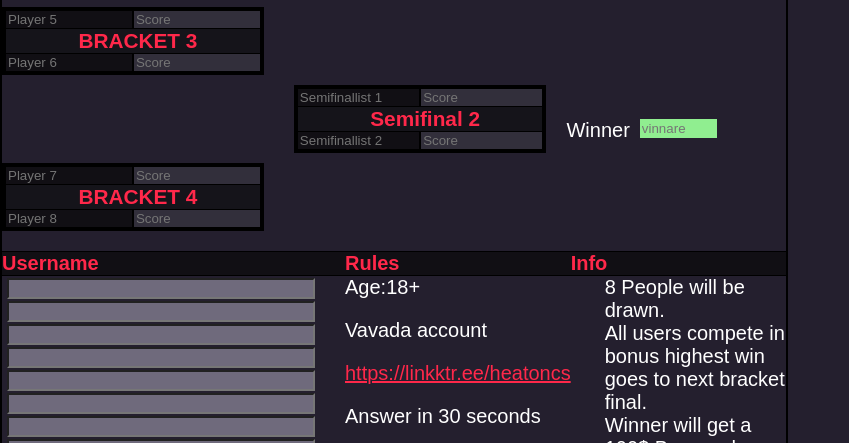
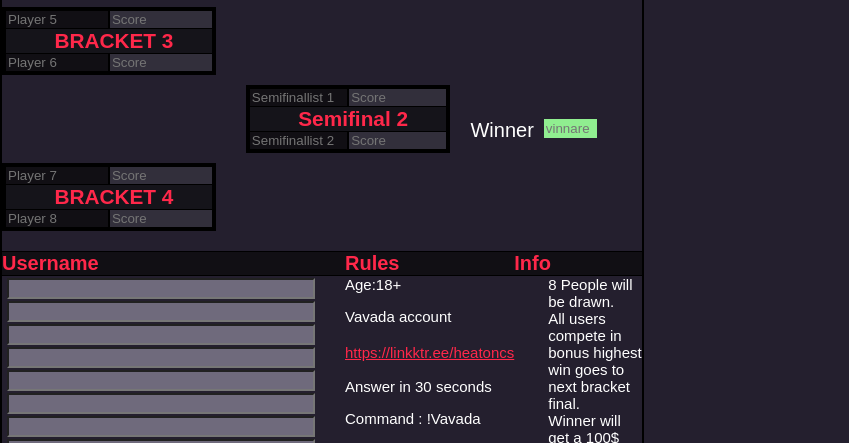
Before and after one commit to melvinsjostrand/bracketsystem, a plain HTML site: page Vavada.html in a window 1280 px wide. Shown: the part 357-800 px from the top of the page, without its empty margins (0-849 px from the left). Drawn offline with Linux system fonts and the light colour scheme.

Commit message:
mindre bracket

```diff
--- a/vavada.scss
+++ b/vavada.scss
@@ -3,7 +3,7 @@
 }
 body { //storlek på body
     display: grid;
-    width: 98vh;
+    width: 80vh;
     height: 100vh;
     grid-template-rows: 50px auto 300px;
     grid-template-areas:
@@ -229,10 +229,12 @@ footer{
     }
 
     p{
+        font-size: 15px;
         color: white;
     }
 
     a{
+        font-size: 15px;
         color: rgb(255 ,40 ,74);
     }
 
```
Also changed, not shown: vavada.css, 1 other file.
